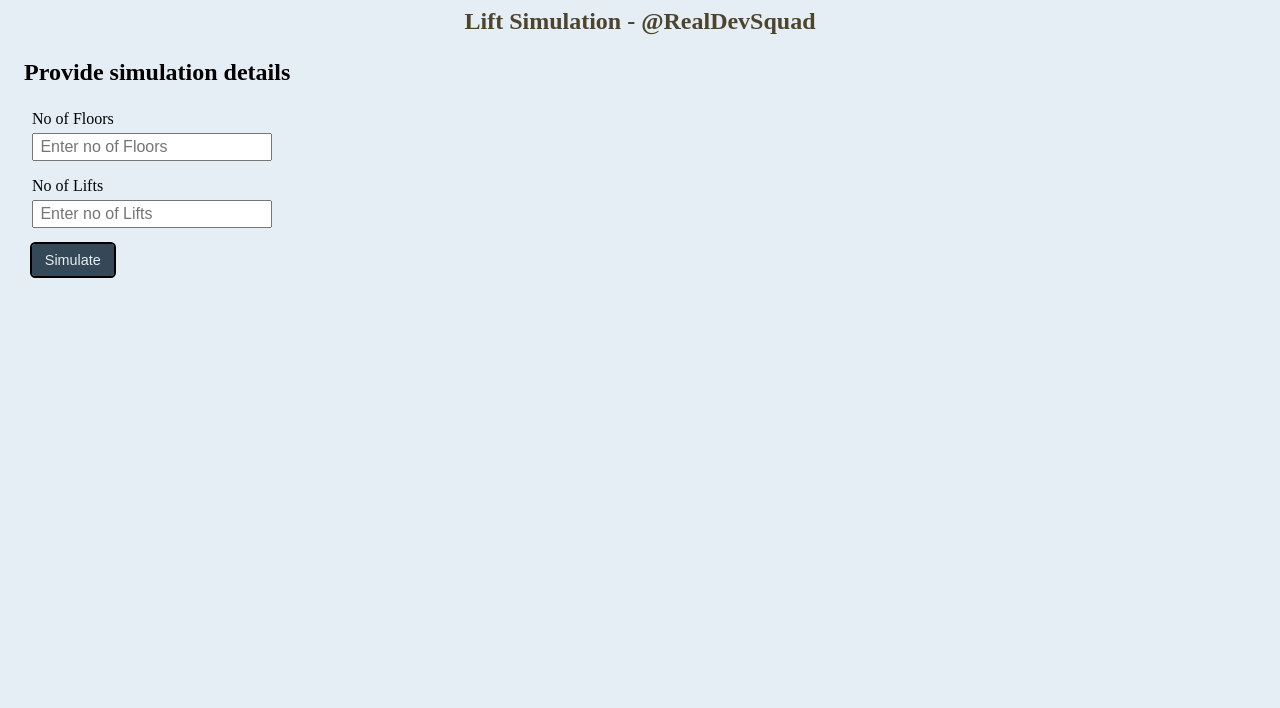
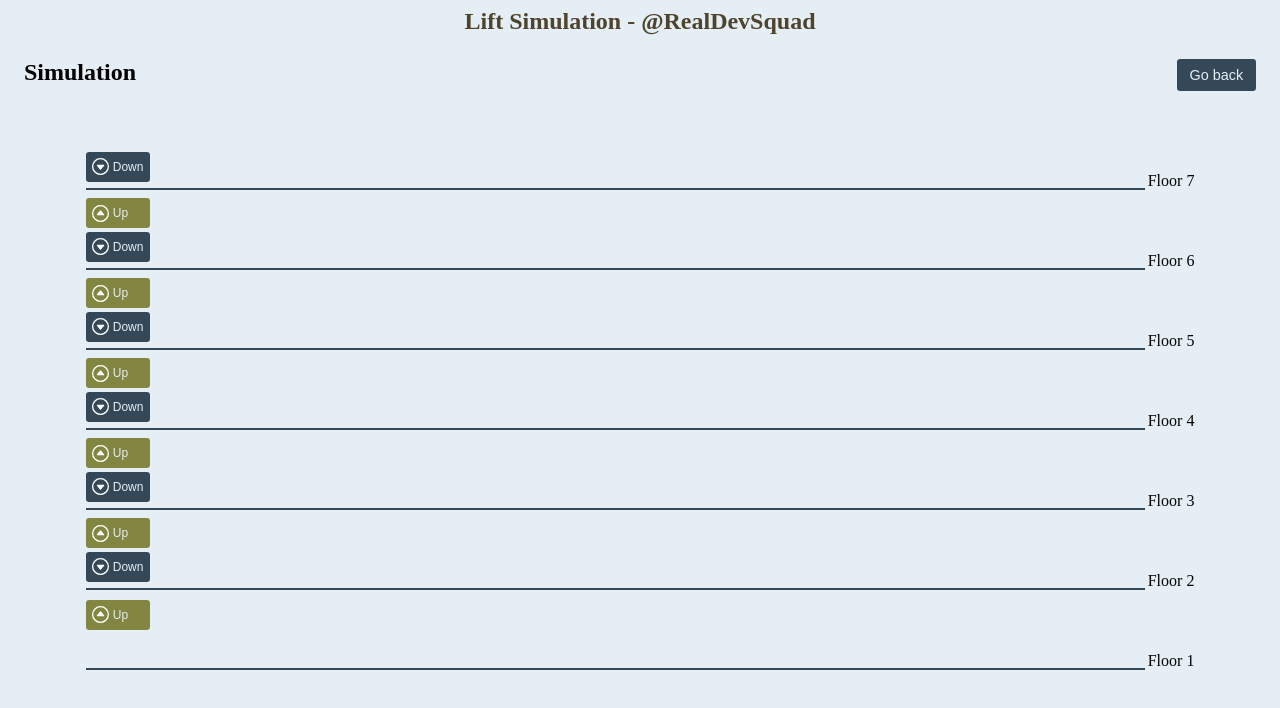
Before and after one commit to ajoykumardas12/lift-simulation, a plain HTML site: page index.html in a window 1280 px wide. Both pictures are taken after a click on the button "Simulate". Drawn offline with Linux system fonts and the light colour scheme.

Commit message:
create building

```diff
--- a/index.html
+++ b/index.html
@@ -16,20 +16,24 @@
         <form class="form" onsubmit="simulateLift(event)">
           <div class="input-group">
             <label for="noOfFloors">No of Floors</label>
+            <!-- remove value later -->
             <input
               type="number"
               id="noOfFloors"
               name="noOfFloors"
+              value="7"
               class=""
               placeholder="Enter no of Floors"
             />
           </div>
           <div class="input-group">
             <label for="noOfLifts">No of Lifts</label>
+            <!-- remove value later -->
             <input
               type="number"
               id="noOfLifts"
               name="noOfLifts"
+              value="6"
               class=""
               placeholder="Enter no of Lifts"
             />
@@ -44,6 +48,9 @@
             Go back
           </button>
         </div>
+        <div class="building-container">
+          <div id="building" class="building"></div>
+        </div>
       </section>
     </main>
     <script src="index.js"></script>
--- a/index.js
+++ b/index.js
@@ -1,4 +1,4 @@
-// Elements
+// -------Elements-------
 const formContainer = document.getElementById("lift-form-container");
 const simulationContainer = document.getElementById(
   "lift-simulation-container"
@@ -8,18 +8,20 @@ const liftForm = document.querySelector(".form");
 const noOfFloorsEl = document.getElementsByName("noOfFloors")[0];
 const noOfLiftsEl = document.getElementsByName("noOfLifts")[0];
 
-// Store
+const building = document.getElementById("building");
+
+// -------Store-------
 let noOfFloors = 0;
 var noOfLifts = 0;
 
-// Functions
+// -------Functions-------
 const getFormData = () => {
-  noOfFloors = noOfFloorsEl.value;
-  noOfLifts = noOfLiftsEl.value;
-  console.log(noOfFloors, noOfLifts);
+  noOfFloors = Number(noOfFloorsEl.value);
+  noOfLifts = Number(noOfLiftsEl.value);
 };
 
 const validateData = () => {
+  // 0 < noOfFloors <= 10 , 0 < noOfLifts <= 10 , noOfLifts <= noOfFloors
   let isValid = true;
   if (noOfFloors > 10 || noOfFloors < 1) {
     isValid = false;
@@ -35,18 +37,99 @@ const validateData = () => {
 };
 
 const toggleHideShow = () => {
+  // Toggles between form and simulation view
   formContainer.classList.toggle("hide");
   formContainer.classList.toggle("show");
   simulationContainer.classList.toggle("show");
   simulationContainer.classList.toggle("hide");
 };
 
+const newElement = (tag, cls) => {
+  // returns new element of given tag, and class attribute added
+  const el = document.createElement(tag);
+  el.className = cls;
+  return el;
+};
+
+const createButtons = () => {
+  // creates and returns [up, down] buttons
+  const upIcon = document.createElement("img");
+  upIcon.className = "button-icon up-icon";
+  upIcon.src = "/assets/icons/caret-up-circle-outline.svg";
+  const downIcon = document.createElement("img");
+  downIcon.className = "button-icon down-icon";
+  downIcon.src = "/assets/icons/caret-down-circle-outline.svg";
+
+  const upButton = newElement("button", "up-button");
+  upButton.appendChild(upIcon);
+  const upTextNode = document.createTextNode("Up");
+  upButton.appendChild(upTextNode);
+
+  const downButton = newElement("button", "down-button");
+  downButton.appendChild(downIcon);
+  const downTextNode = document.createTextNode("Down");
+  downButton.appendChild(downTextNode);
+
+  return [upButton, downButton];
+};
+
+const createFloorControlsEl = (floorNo) => {
+  // Creates and returns floor controls depending on floorNo (0,10]
+  floorControlsEl = newElement("div", "floor-controls");
+
+  const [upButton, downButton] = createButtons();
+
+  console.log(floorNo, noOfFloors);
+  if (floorNo !== noOfFloors) floorControlsEl.appendChild(upButton);
+  if (floorNo !== 1) floorControlsEl.appendChild(downButton);
+
+  return floorControlsEl;
+};
+
+const createFloor = (floorNo) => {
+  // Creates and returns particular floor controls depending on floorNo (0,10]
+  const floor = newElement("div", "floor");
+  floor.setAttribute("floor-no", floorNo);
+
+  const floorNoContainer = newElement("div", "floor-no");
+  floorNoContainer.textContent = "Floor " + floorNo;
+  const floorArea = newElement("div", "floor-area");
+  floorControlsEl = createFloorControlsEl(floorNo);
+
+  floorArea.appendChild(floorControlsEl);
+
+  floor.appendChild(floorArea);
+  floor.appendChild(floorNoContainer);
+
+  return floor;
+};
+
+const createBuilding = () => {
+  // Creates building with data from form and adds to DOM
+  const floorArr = Array.from({ length: noOfFloors }, (_, i) => noOfFloors - i);
+  floorArr.forEach((floorNo) => {
+    const floor = createFloor(floorNo);
+    console.log(floor);
+    building.appendChild(floor);
+  });
+};
+
 const simulateLift = (event) => {
+  // Hides form and creates lift simulation on "Simulate" button click
   event.preventDefault();
   getFormData();
   const isValidData = validateData();
   if (!isValidData) return;
   toggleHideShow();
+  createBuilding();
 };
 
-const backToForm = () => toggleHideShow();
+const backToForm = () => {
+  // Shows form and hides+deletes previous buildings on "Back" button click
+  toggleHideShow();
+
+  // Remove previous floors
+  while (building.firstChild) {
+    building.removeChild(building.lastChild);
+  }
+};
--- a/styles.css
+++ b/styles.css
@@ -77,3 +77,53 @@ button:focus {
   align-items: start;
   justify-content: space-between;
 }
+.building-container {
+  display: flex;
+  justify-content: center;
+}
+.building {
+  width: 90%;
+}
+.floor {
+  height: 5rem;
+  display: flex;
+  align-items: end;
+  gap: 0.2rem;
+}
+.floor-area {
+  flex: 1;
+  position: relative;
+}
+.floor-area:after {
+  content: "";
+  width: 100%;
+  height: 2px;
+  position: absolute;
+  bottom: 0;
+  background: #354857;
+  z-index: 5;
+}
+.floor-controls {
+  margin-bottom: 0.5rem;
+  width: 4rem;
+  height: 100%;
+  display: flex;
+  flex-direction: column;
+  gap: 0.2rem;
+}
+.floor button {
+  font-size: 0.75rem;
+  padding: 0.3rem;
+  display: flex;
+  align-items: center;
+  gap: 0.1rem;
+}
+.up-button {
+  background: #838640;
+}
+.button-icon {
+  width: 1.3rem;
+}
+div[floor-no="1"] .up-button {
+  margin-bottom: 2rem;
+}
```
Also changed, not shown: assets/icons/caret-down-circle-outline.svg (added), assets/icons/caret-up-circle-outline.svg (added).
